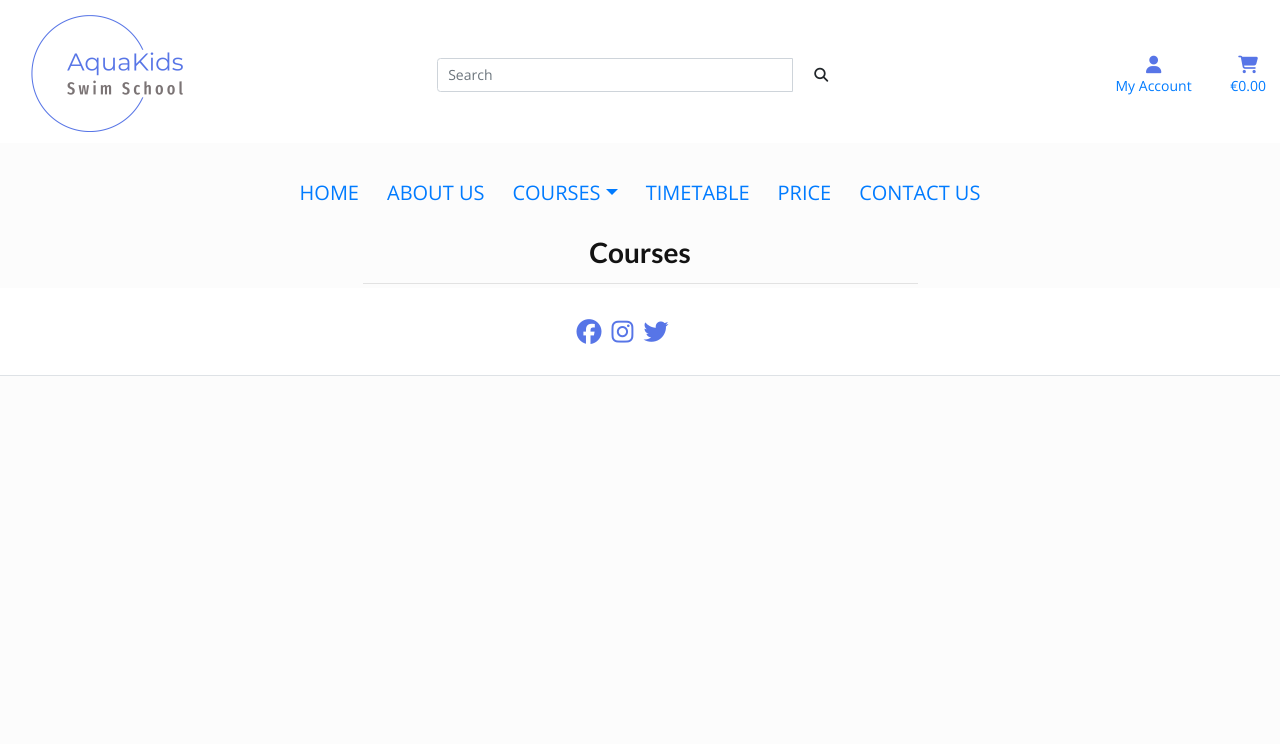
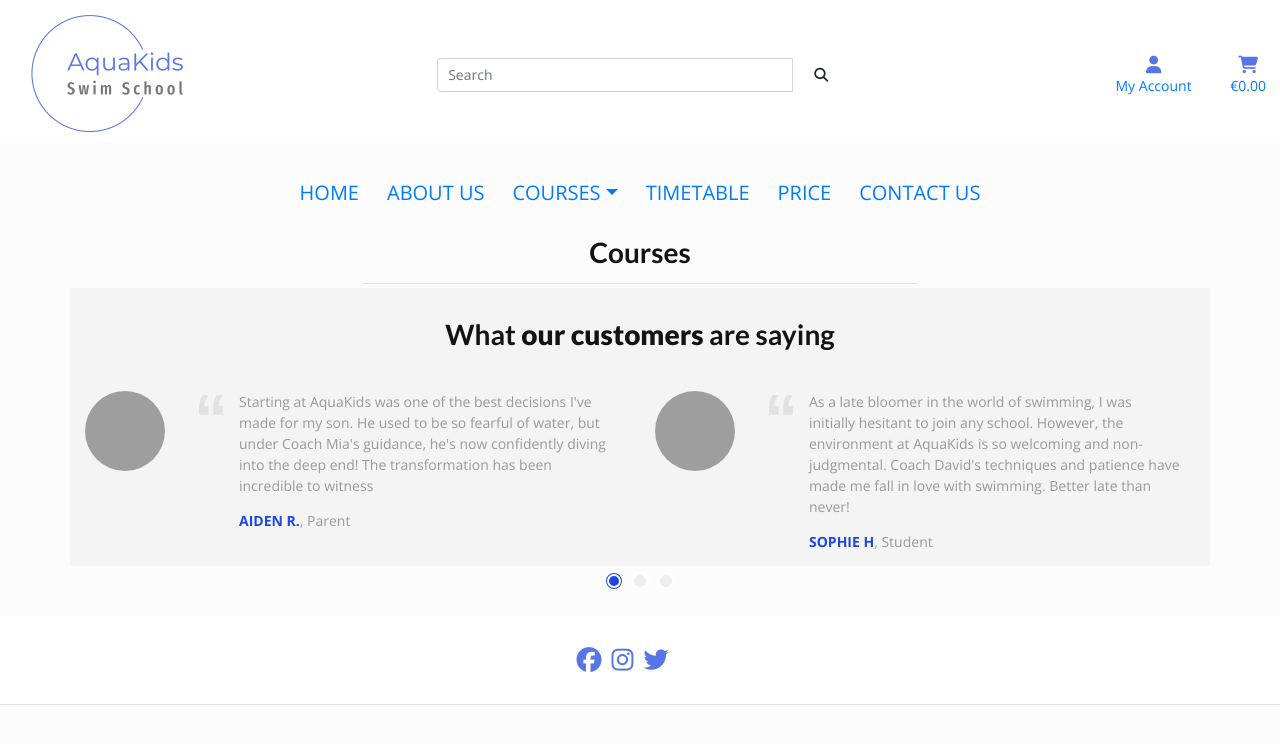
Before and after one commit to Ygallo/aqua-kids, a Django app: page /courses/ in a window 1280 px wide. Shown: the top 744 px of the page. Run offline with Django 3.2, Linux system fonts and the light colour scheme; data that the repository does not hold is empty; some libraries are stand-ins or nearby versions; grey boxes are pictures that could not be loaded.

Commit message:
Added Testimonials

```diff
--- a/aquakids/settings.py
+++ b/aquakids/settings.py
@@ -31,7 +31,7 @@ SECRET_KEY = os.environ.get('SECRET_KEY')
 DEBUG = True
 
 ALLOWED_HOSTS = ['aqua-kids.herokuapp.com', 'localhost',
-                 '8000-ygallo-aquakids-2xdydj324e6.ws-us104.gitpod.io']
+                 '8000-ygallo-aquakids-2xdydj324e6.ws-eu104.gitpod.io']
 
 
 # Application definition
--- a/courses/templates/courses/courses.html
+++ b/courses/templates/courses/courses.html
@@ -51,5 +51,92 @@
         </div>
 
     </div>
+<!-- Testimonials-->
+<div class="container-xl carousel-container">
+	<div class="row">
+		<div class="col-sm-12">
+			<h2 class="testimonials-header">What <b>our customers</b> are saying</h2>
+			<div id="myCarousel" class="carousel slide" data-ride="carousel">
+				<!-- Carousel indicators -->
+				<ol class="carousel-indicators">
+					<li data-target="#myCarousel" data-slide-to="0" class="active"></li>
+					<li data-target="#myCarousel" data-slide-to="1"></li>
+					<li data-target="#myCarousel" data-slide-to="2"></li>
+				</ol>
+				<!-- Wrapper for carousel items -->
+				<div class="carousel-inner">
+					<div class="carousel-item active">
+						<div class="row">
+							<div class="col-sm-6">
+								<div class="media">
+									<img src="https://www.tutorialrepublic.com/examples/images/clients/1.jpg" class="mr-3" alt="">
+									<div class="media-body">
+										<div class="testimonial">
+											<p>Starting at AquaKids was one of the best decisions I've made for my son. He used to be so fearful of water, but under Coach Mia's guidance, he's now confidently diving into the deep end! The transformation has been incredible to witness</p>
+											<p class="overview"><b>Aiden R.</b>, Parent</p>
+										</div>
+									</div>
+								</div>
+							</div>
+							<div class="col-sm-6">
+								<div class="media">
+									<img src="https://www.tutorialrepublic.com/examples/images/clients/2.jpg" class="mr-3" alt="">
+									<div class="media-body">
+										<div class="testimonial">
+											<p>As a late bloomer in the world of swimming, I was initially hesitant to join any school. However, the environment at AquaKids is so welcoming and non-judgmental. Coach David's techniques and patience have made me fall in love with swimming. Better late than never!</p>
+											<p class="overview"><b>Sophie H</b>, Student</p>
+										</div>
+									</div>
+								</div>
+							</div>
+						</div>
+					</div>
+					<div class="carousel-item">
+						<div class="row">
+							<div class="col-sm-6">
+								<div class="media">
+									<img src="https://www.tutorialrepublic.com/examples/images/clients/3.jpg" class="mr-3" alt="">
+									<div class="media-body">
+										<div class="testimonial">
+											<p>My two daughters attended Ocean Waves and not only did they learn to swim proficiently, but they also developed a deep love for water sports. They recently joined a synchronized swimming team, and the foundation laid by their coaches at AquaKids has been invaluable. A big thank you to the entire team!</p>
+											<p class="overview"><b>Carlos M.</b>, Parent</p>
+										</div>
+									</div>
+								</div>
+							</div>
+							<div class="col-sm-6">
+								<div class="media">
+									<img src="https://www.tutorialrepublic.com/examples/images/clients/4.jpg" class="mr-3" alt="">
+									<div class="media-body">
+										<div class="testimonial">
+											<p>My daughter started at Seahorse Beginners and now she's confidently gliding as a Turtle! The transformation is amazing!</p>
+											<p class="overview"><b>Emma L.</b>, Parent</p>
+										</div>
+									</div>
+								</div>
+							</div>
+						</div>
+					</div>
+					<div class="carousel-item">
+						<div class="row">
+							<div class="col-sm-6">
+								<div class="media">
+									<img src="https://www.tutorialrepublic.com/examples/images/clients/5.jpg" class="mr-3" alt="">
+									<div class="media-body">
+										<div class="testimonial">
+											<p>The instructors at Ocean Waves are patient and dedicated. I joined as an adult learner and they made the experience less intimidating for me.</p>
+											<p class="overview"><b>Raj P.</b>, Student</p>
+										</div>
+									</div>
+								</div>
+							</div>
+
+						</div>
+					</div>
+				</div>
+			</div>
+		</div>
+	</div>
+</div>
 
 {% endblock %}
--- a/static/css/base.css
+++ b/static/css/base1.css
@@ -59,7 +59,6 @@ p {
 }
 
 .nav-style {
-    text-transform: uppercase;
     font-weight: 500;
     font-size: 20px;
 }
--- /dev/null
+++ b/static/css/testimonials.css
@@ -0,0 +1,60 @@
+
+.testimonials-header{
+    text-align: center;
+    margin-top: 30px;
+    margin-bottom: 40px;
+}
+.carousel-container{
+    background: #f5f4f4;
+    margin-bottom: 50px;
+}
+.carousel .carousel-item {
+	color: #999;
+	overflow: hidden;
+	min-height: 120px;
+	font-size: 13px;
+}
+.carousel .media img {
+	width: 80px;
+	height: 80px;
+	display: block;
+	border-radius: 50%;
+}
+.carousel .testimonial {
+	padding: 0 15px 0 60px ;
+	position: relative;
+}
+.carousel .testimonial::before {
+	content: "\201C";
+	font-family: Arial,sans-serif;
+	color: #e2e2e2;
+	font-weight: bold;
+	font-size: 68px;
+	line-height: 54px;
+	position: absolute;
+	left: 15px;
+	top: 0;
+}
+.carousel .overview b {
+	text-transform: uppercase;
+	color: #1c47e3;
+}
+.carousel .carousel-indicators {
+	bottom: -40px;
+}
+.carousel-indicators li, .carousel-indicators li.active {
+	width: 20px;
+	height: 20px;
+	border-radius: 50%;
+	margin: 1px 3px;
+	box-sizing: border-box;
+}
+.carousel-indicators li {
+	background: #e2e2e2;
+	border: 4px solid #fff;
+}
+.carousel-indicators li.active {
+	color: #fff;
+	background: #1c47e3;
+	border: 5px double;
+}
--- a/templates/base.html
+++ b/templates/base.html
@@ -16,6 +16,8 @@
     <link rel="preconnect" href="https://fonts.gstatic.com" crossorigin>
     <link href="https://fonts.googleapis.com/css2?family=Montserrat:wght@400;600&family=Open+Sans:ital,wght@0,400;1,300&display=swap" rel="stylesheet">
     <link rel="stylesheet" href="{% static 'css/base.css' %}" />
+    <link rel="stylesheet" href="/static/css/base1.css?{% now "U" %}"/>
+    <link rel="stylesheet" href="/static/css/testimonials.css?{% now "U" %}"/>
     {% endblock %}
 
     {% block corejs %}
```
